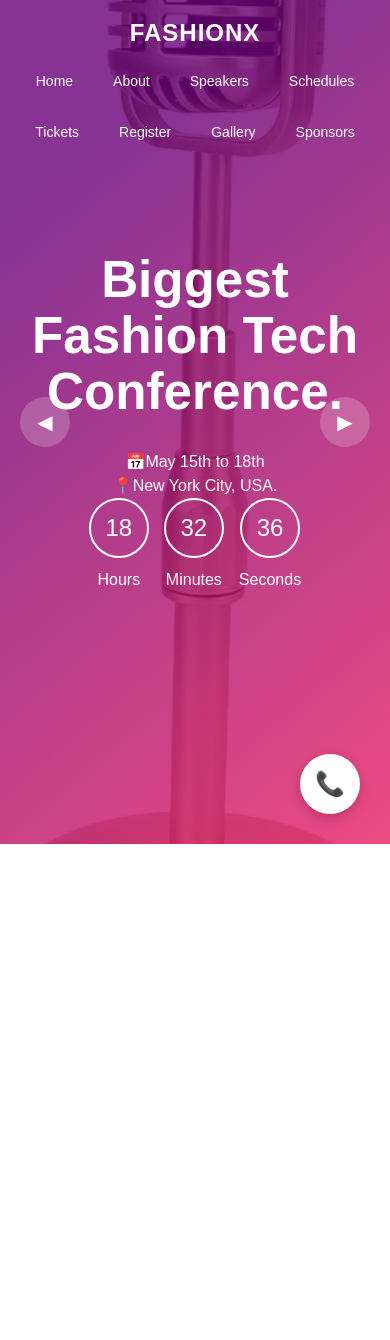
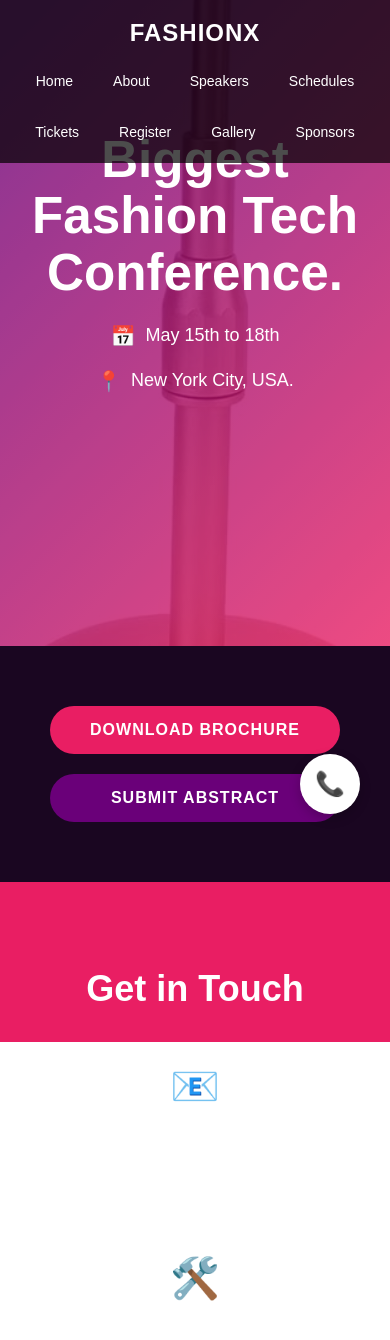
Before and after one commit to Shananthika13/Conference_web, a React (Vite) app: page / in a window 390 px wide. Shown: the top 1340 px of the page. Before the commit the page ends 844 px from the top, so only its background shows below. Built offline with nearby package versions, Linux system fonts and the light colour scheme.

Commit message:
buttons_added

```diff
--- a/package.json
+++ b/package.json
@@ -22,6 +22,6 @@
     "eslint-plugin-react-hooks": "^5.1.0",
     "eslint-plugin-react-refresh": "^0.4.19",
     "globals": "^15.15.0",
-    "vite": "^6.2.0"
+    "vite": "^6.2.3"
   }
 }
--- a/src/FashionTechConference.css
+++ b/src/FashionTechConference.css
@@ -1,3 +1,4 @@
+/* Global Styles */
 * {
   margin: 0;
   padding: 0;
@@ -7,14 +8,12 @@
 html, body {
   width: 100%;
   height: 100%;
-  overflow: hidden;
+  font-family: 'Arial', sans-serif;
 }
 
+/* Container */
 .fashion-tech-container {
-  width: 100vw;
-  height: 100vh;
-  position: relative;
-  font-family: 'Arial', sans-serif;
+  width: 100%;
   display: flex;
   flex-direction: column;
 }
@@ -24,12 +23,13 @@ html, body {
   display: flex;
   justify-content: space-between;
   align-items: center;
-  padding: 20px 40px;
-  position: absolute;
+  padding: 15px 40px;
+  position: fixed; /* Fixed so it stays on top */
   top: 0;
   left: 0;
   right: 0;
-  z-index: 10;
+  z-index: 1000;
+  background: rgba(0, 0, 0, 0.3); /* Semi-transparent background */
 }
 
 .logo {
@@ -56,17 +56,20 @@ html, body {
   color: rgba(255, 255, 255, 0.7);
 }
 
-/* Hero Section Styles */
+/* Hero Section */
 .hero-section {
   width: 100vw;
   height: 100vh;
-  background: linear-gradient(500deg, #6a0079 20%, #e91e63 100%);
+  background: linear-gradient(135deg, #6a0079 20%, #e91e63 100%);
   display: flex;
+  flex-direction: column;
   align-items: center;
   justify-content: center;
   color: white;
+  text-align: center;
   position: relative;
   background-size: cover;
+  padding-top: 80px; /* Adjusted for fixed nav */
 }
 
 .hero-section::before {
@@ -93,42 +96,121 @@ html, body {
 
 h1 {
   font-size: 48px;
-  margin-bottom: 30px;
+  margin-bottom: 20px;
   font-weight: 700;
 }
 
-/* Countdown Styles */
-.countdown {
-  display: flex;
-  justify-content: center;
-  gap: 30px;
-}
-
-.countdown-item {
+.event-details {
   display: flex;
   flex-direction: column;
   align-items: center;
+  gap: 10px;
+  margin-top: 10px;
 }
 
-.countdown-number {
-  width: 80px;
-  height: 80px;
-  border-radius: 50%;
-  border: 2px solid white;
+.date-location {
   display: flex;
   align-items: center;
-  justify-content: center;
-  font-size: 32px;
-  margin-bottom: 10px;
+  gap: 10px;
+  font-size: 18px;
 }
 
-.countdown-label {
+.calendar-icon, .location-icon {
+  font-size: 20px;
+}
+
+/* Dark Space with Buttons */
+.dark-space {
+  background-color: #1a0621;
+  padding: 60px 20px;
+  display: flex;
+  justify-content: center;
+  align-items: center;
+  width: 100%;
+}
+
+.action-buttons {
+  display: flex;
+  gap: 40px;
+  justify-content: center;
+}
+
+.action-button {
+  padding: 15px 40px;
+  font-size: 16px;
+  border: none;
+  border-radius: 30px;
+  color: white;
+  font-weight: bold;
+  cursor: pointer;
+  text-transform: uppercase;
+  letter-spacing: 1px;
+  transition: all 0.3s ease;
+}
+
+.brochure-button {
+  background-color: #e91e63;
+}
+
+.abstract-button {
+  background-color: #6a0079;
+}
+
+.action-button:hover {
+  transform: translateY(-5px);
+  box-shadow: 0 10px 20px rgba(0, 0, 0, 0.3);
+}
+
+/* Pink Background Section */
+.pink-section {
+  background-color: #e91e63;
+  padding: 80px 20px;
+  color: white;
+  width: 100%;
+  height: 70px;
+}
+
+.contact-container {
+  max-width: 1000px;
+  margin: 0 auto;
+  text-align: center;
+}
+
+.contact-container h2 {
+  font-size: 36px;
+  margin-bottom: 40px;
+}
+
+.contact-options {
+  display: flex;
+  justify-content: center;
+  gap: 60px;
+}
+
+.contact-option {
+  display: flex;
+  flex-direction: column;
+  align-items: center;
+  width: 250px;
+}
+
+.contact-icon {
+  font-size: 40px;
+  margin-bottom: 20px;
+}
+
+.contact-option h3 {
+  margin-bottom: 15px;
+  font-size: 22px;
+}
+
+.contact-option p {
   font-size: 16px;
 }
 
 /* Navigation Arrows */
 .nav-arrows {
-  position: absolute;
+  position: fixed;
   top: 50%;
   left: 0;
   right: 0;
@@ -160,7 +242,7 @@ h1 {
 
 /* Contact Button */
 .contact-button {
-  position: absolute;
+  position: fixed;
   bottom: 30px;
   right: 30px;
   z-index: 5;
@@ -186,12 +268,13 @@ h1 {
   transform: scale(1.1);
 }
 
-/* Responsive design */
+/* Responsive Design */
 @media (max-width: 768px) {
   .navigation {
     padding: 15px;
     flex-direction: column;
     gap: 15px;
+    background: rgba(0, 0, 0, 0.7); /* Darker background for readability */
   }
 
   .nav-links {
@@ -208,13 +291,14 @@ h1 {
     gap: 15px;
   }
 
-  .countdown {
-      gap: 15px;
+  .action-buttons {
+    flex-direction: column;
+    gap: 20px;
   }
 
-  .countdown-number {
-      width: 60px;
-      height: 60px;
-      font-size: 24px;
+  .contact-options {
+    flex-direction: column;
+    align-items: center;
+    gap: 40px;
   }
 }
--- a/src/FashionTechConference.jsx
+++ b/src/FashionTechConference.jsx
@@ -1,34 +1,7 @@
-import React, { useState, useEffect } from 'react';
+import React from 'react';
 import './FashionTechConference.css';
 
 const FashionTechConference = () => {
-  const [hours, setHours] = useState(0);
-  const [minutes, setMinutes] = useState(0);
-  const [seconds, setSeconds] = useState(0);
-
-  useEffect(() => {
-    // Set the conference date - example: May 15, 2025
-    const conferenceDate = new Date('May 15, 2025 09:00:00').getTime();
-
-    const timer = setInterval(() => {
-      const now = new Date().getTime();
-      const distance = conferenceDate - now;
-
-      if (distance < 0) {
-        clearInterval(timer);
-        setHours(0);
-        setMinutes(0);
-        setSeconds(0);
-      } else {
-        setHours(Math.floor((distance % (1000 * 60 * 60 * 24)) / (1000 * 60 * 60)));
-        setMinutes(Math.floor((distance % (1000 * 60 * 60)) / (1000 * 60)));
-        setSeconds(Math.floor((distance % (1000 * 60)) / 1000));
-      }
-    }, 1000);
-
-    return () => clearInterval(timer);
-  }, []);
-
   return (
     <div className="fashion-tech-container">
       {/* Navigation */}
@@ -46,7 +19,7 @@ const FashionTechConference = () => {
         </div>
       </nav>
 
-      {/* Hero Section */}
+      {/* Hero Section - Full Screen */}
       <div className="hero-section">
         <div className="hero-content">
           <h1>Biggest Fashion Tech Conference.</h1>
@@ -61,29 +34,37 @@ const FashionTechConference = () => {
               <span>New York City, USA.</span>
             </div>
           </div>
+        </div>
+      </div>
 
-          <div className="countdown">
-            <div className="countdown-item">
-              <div className="countdown-number">{hours}</div>
-              <div className="countdown-label">Hours</div>
+      {/* Dark Space with Buttons */}
+      <div className="dark-space">
+        <div className="action-buttons">
+          <button className="action-button brochure-button">Download Brochure</button>
+          <button className="action-button abstract-button">Submit Abstract</button>
+        </div>
+      </div>
+
+      {/* Pink Background Section */}
+      <div className="pink-section">
+        <div className="contact-container">
+          <h2>Get in Touch</h2>
+          <div className="contact-options">
+            <div className="contact-option">
+              <div className="contact-icon">📧</div>
+              <h3>Contact Us</h3>
+              <p>info@fashionx.com</p>
             </div>
-            <div className="countdown-item">
-              <div className="countdown-number">{minutes}</div>
-              <div className="countdown-label">Minutes</div>
-            </div>
-            <div className="countdown-item">
-              <div className="countdown-number">{seconds}</div>
-              <div className="countdown-label">Seconds</div>
+            <div className="contact-option">
+              <div className="contact-icon">🛠️</div>
+              <h3>Technical Support</h3>
+              <p>support@fashionx.com</p>
             </div>
           </div>
         </div>
       </div>
 
-      {/* Navigation Arrows */}
-      <div className="nav-arrows">
-        <button className="prev-arrow">◀</button>
-        <button className="next-arrow">▶</button>
-      </div>
+
 
       {/* Contact Button */}
       <div className="contact-button">
```
Also changed, not shown: 1 other file (tests, documents, lock files or other folders). Lines whose indentation alone changed are shown as unchanged.
